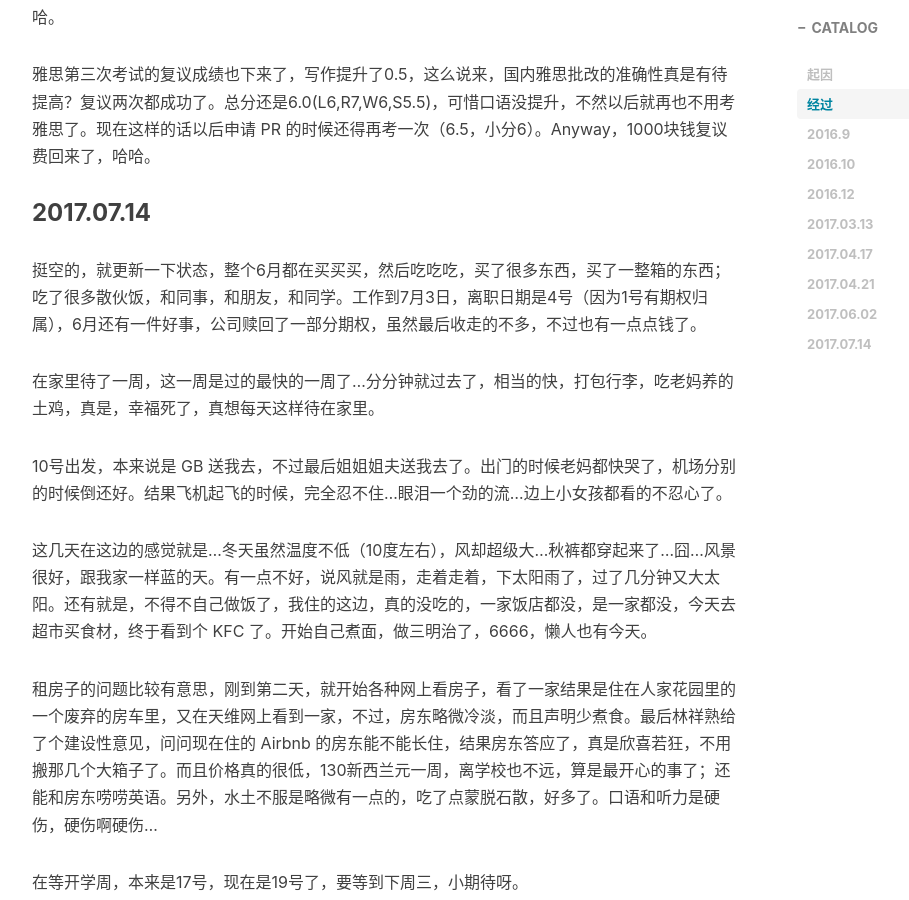
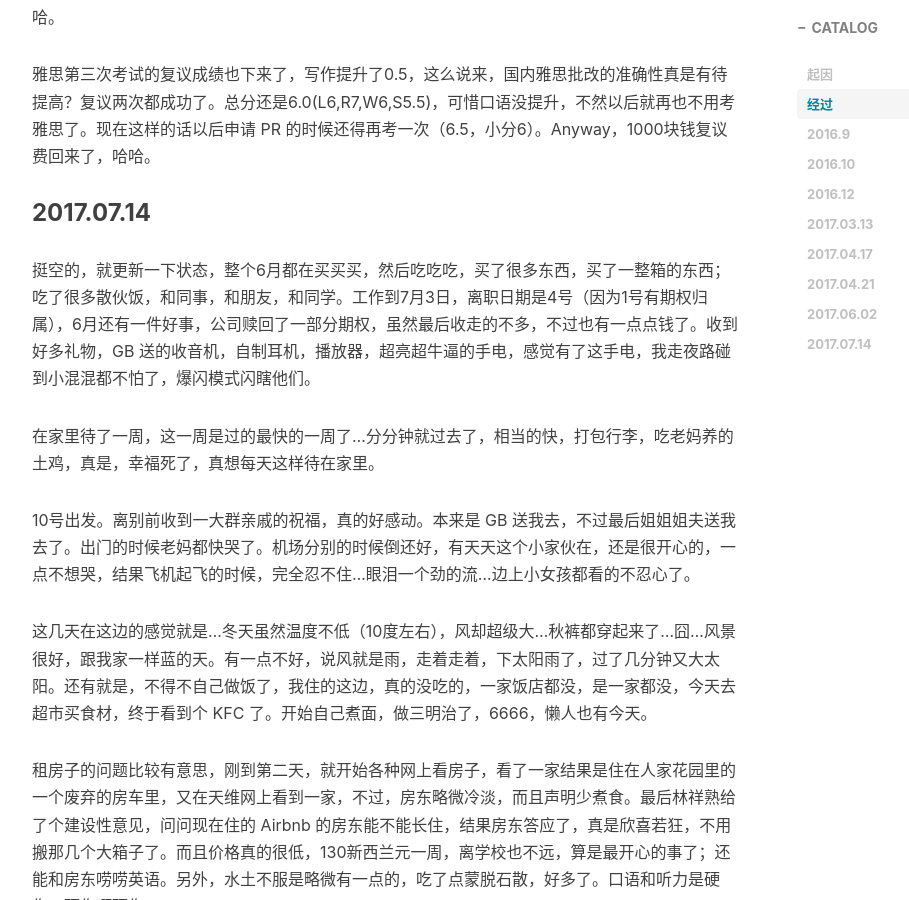
Before and after one commit to MrFuFuFu/mrfufufu.github.io, a Jekyll site: the page built from _posts/2017-04-17-Coding-for-freedom.markdown, in a window 1280 px wide and 900 px high, scrolled down 7043 px. Shown: the whole window, without its empty margins (233-1142 px from the left). Built offline with Jekyll 4.4.1, drawn with Linux system fonts in a browser that asks for light colours; nearby versions of some CDN libraries; comment, search, counter and statistics services are not loaded.

Commit message:
update 14.07.2017

```diff
--- a/_posts/2017-04-17-Coding-for-freedom.markdown
+++ b/_posts/2017-04-17-Coding-for-freedom.markdown
@@ -146,11 +146,11 @@ Unitec 的 PGD 的 condition offer 也收到了。
 
 ### 2017.07.14
 
-挺空的，就更新一下状态，整个6月都在买买买，然后吃吃吃，买了很多东西，买了一整箱的东西；吃了很多散伙饭，和同事，和朋友，和同学。工作到7月3日，离职日期是4号（因为1号有期权归属），6月还有一件好事，公司赎回了一部分期权，虽然最后收走的不多，不过也有一点点钱了。
+挺空的，就更新一下状态，整个6月都在买买买，然后吃吃吃，买了很多东西，买了一整箱的东西；吃了很多散伙饭，和同事，和朋友，和同学。工作到7月3日，离职日期是4号（因为1号有期权归属），6月还有一件好事，公司赎回了一部分期权，虽然最后收走的不多，不过也有一点点钱了。收到好多礼物，GB 送的收音机，自制耳机，播放器，超亮超牛逼的手电，感觉有了这手电，我走夜路碰到小混混都不怕了，爆闪模式闪瞎他们。
 
 在家里待了一周，这一周是过的最快的一周了...分分钟就过去了，相当的快，打包行李，吃老妈养的土鸡，真是，幸福死了，真想每天这样待在家里。
 
-10号出发，本来说是 GB 送我去，不过最后姐姐姐夫送我去了。出门的时候老妈都快哭了，机场分别的时候倒还好。结果飞机起飞的时候，完全忍不住...眼泪一个劲的流...边上小女孩都看的不忍心了。
+10号出发。离别前收到一大群亲戚的祝福，真的好感动。本来是 GB 送我去，不过最后姐姐姐夫送我去了。出门的时候老妈都快哭了。机场分别的时候倒还好，有天天这个小家伙在，还是很开心的，一点不想哭，结果飞机起飞的时候，完全忍不住...眼泪一个劲的流...边上小女孩都看的不忍心了。
 
 这几天在这边的感觉就是...冬天虽然温度不低（10度左右），风却超级大...秋裤都穿起来了...囧...风景很好，跟我家一样蓝的天。有一点不好，说风就是雨，走着走着，下太阳雨了，过了几分钟又大太阳。还有就是，不得不自己做饭了，我住的这边，真的没吃的，一家饭店都没，是一家都没，今天去超市买食材，终于看到个 KFC 了。开始自己煮面，做三明治了，6666，懒人也有今天。
 
```
